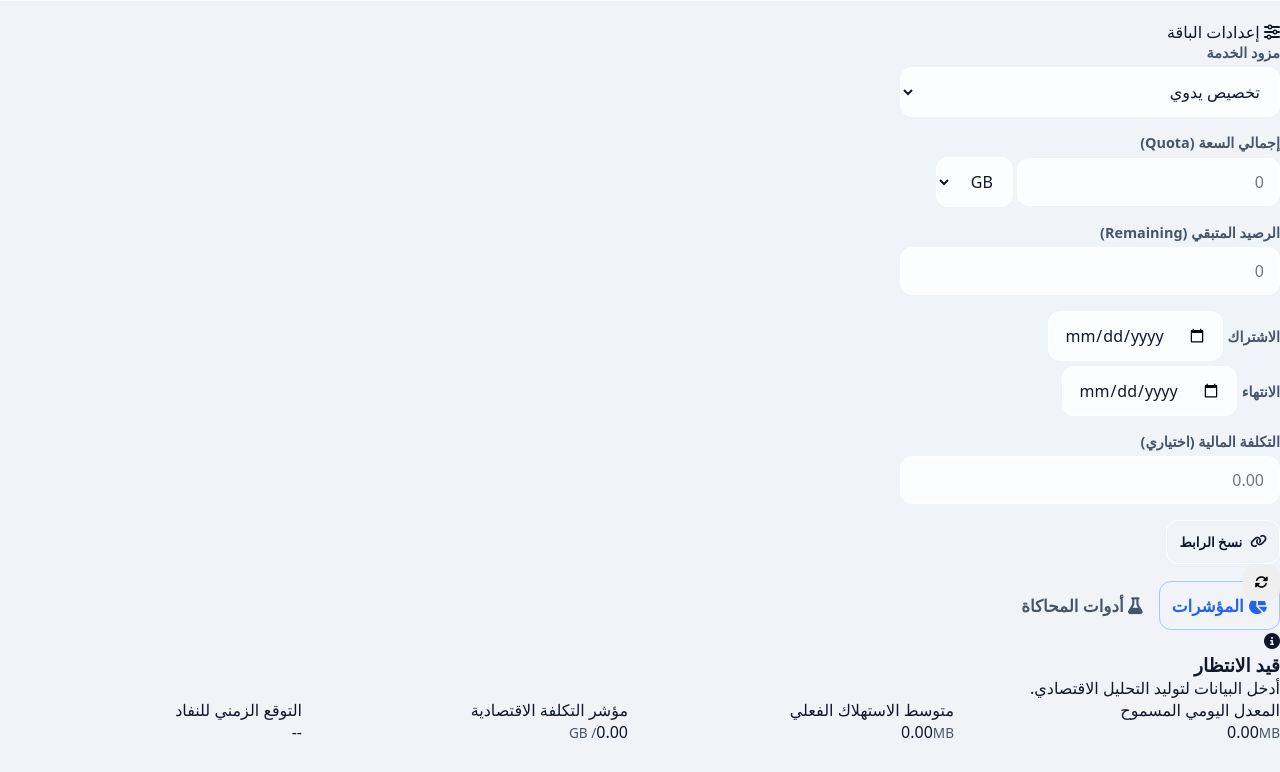
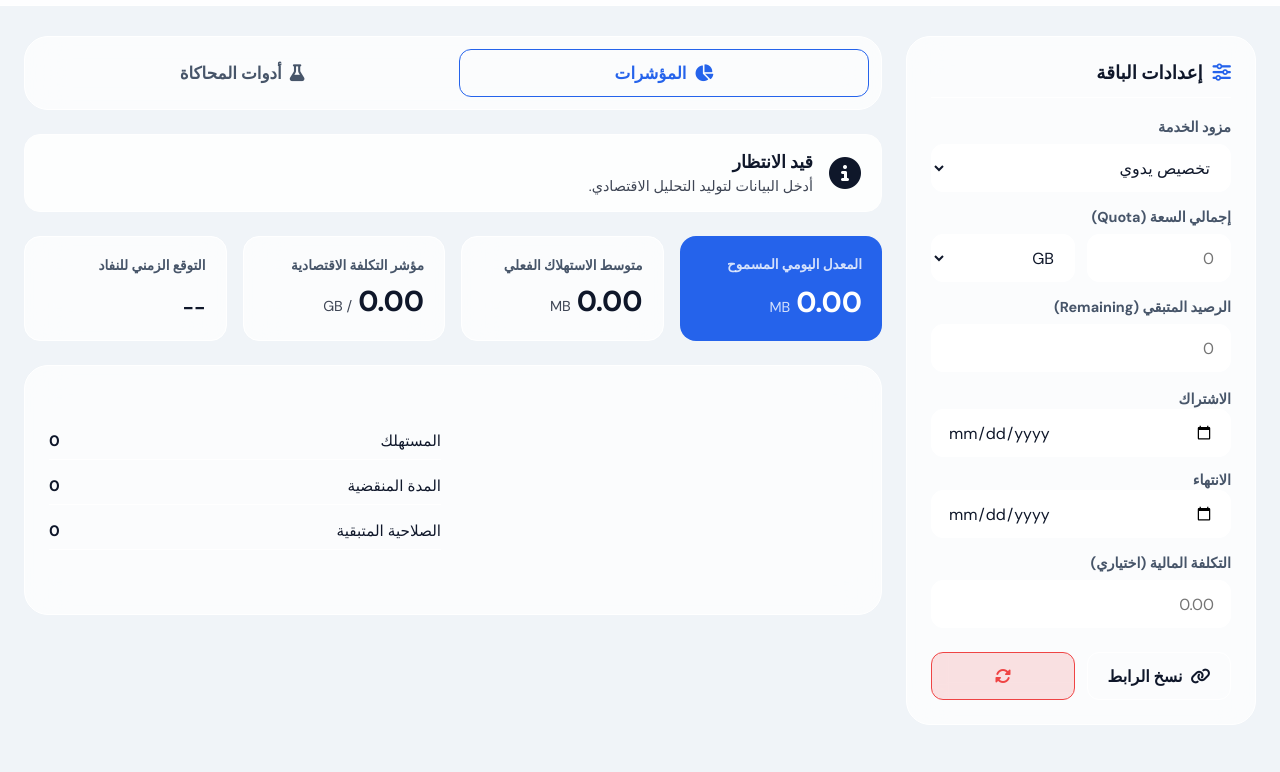
Before and after one commit to azzubairx/data-calculator, a plain HTML site: page index.html in a window 1280 px wide. Shown: the part 69-841 px from the top of the page. Drawn offline with nearby package versions, Linux system fonts and the light colour scheme; a web font is replaced by a local one.

Commit message:
Refactor CSS styles for improved consistency
Refactor CSS styles for consistency and improved readability. Adjust background and text colors, update font-family, and streamline layout properties.

```diff
--- a/css/style.css
+++ b/css/style.css
@@ -1,155 +1,116 @@
-/* ============================================================
-   ملف التنسيقات (DataDash) - النمط الزجاجي
-   ============================================================ */
-@font-face {
-    font-family: 'Casa';
-    src: url('../fonts/Casa.ttf') format('truetype');
-    font-weight: normal; font-display: swap;
+@font-face { font-family: 'Casa'; src: url('../fonts/Casa.ttf') format('truetype'); font-display: swap;}
+@font-face { font-family: 'Casa'; src: url('../fonts/CasaB.ttf') format('truetype'); font-weight: bold; font-display: swap;}
+
+:root {
+    --bg-main: #0B1121; --bg-glass: rgba(30, 41, 59, 0.5); --bg-nav: rgba(11, 17, 33, 0.95);
+    --primary: #3B82F6; --primary-hover: #2563EB;
+    --text-main: #F8FAFC; --text-muted: #94A3B8;
+    --border-glass: rgba(255, 255, 255, 0.1); --input-bg: rgba(15, 23, 42, 0.6);
+
+    --c-green: #10B981; --bg-green: rgba(16, 185, 129, 0.15);
+    --c-warn: #F59E0B; --bg-warn: rgba(245, 158, 11, 0.15);
+    --c-red: #EF4444; --bg-red: rgba(239, 68, 68, 0.15);
 }
-@font-face {
-    font-family: 'Casa';
-    src: url('../fonts/CasaB.ttf') format('truetype');
-    font-weight: bold; font-display: swap;
+[data-theme="light"] {
+    --bg-main: #F0F4F8; --bg-glass: rgba(255, 255, 255, 0.7); --bg-nav: rgba(255, 255, 255, 0.95);
+    --primary: #2563EB; --primary-hover: #1D4ED8;
+    --text-main: #0F172A; --text-muted: #475569;
+    --border-glass: rgba(255, 255, 255, 1); --input-bg: rgba(255, 255, 255, 0.9);
 }
 
-:root {
-    --bg-main: #0B1121;
-    --bg-glass: rgba(30, 41, 59, 0.4);
-    --bg-nav: rgba(11, 17, 33, 0.95);
-    --primary: #3B82F6;
-    --primary-hover: #2563EB;
-    --text-main: #F8FAFC;
-    --text-muted: #94A3B8;
-    --border-glass: rgba(255, 255, 255, 0.08);
-    --border-primary: rgba(59, 130, 246, 0.4);
-    --input-bg: rgba(15, 23, 42, 0.6);
-    --shadow-glass: 0 8px 32px 0 rgba(0, 0, 0, 0.3);
+* { box-sizing: border-box; margin: 0; padding: 0; }
 
-    --status-safe: #10B981; --status-safe-bg: rgba(16, 185, 129, 0.15);
-    --status-warn: #F59E0B; --status-warn-bg: rgba(245, 158, 11, 0.15);
-    --status-crit: #EF4444; --status-crit-bg: rgba(239, 68, 68, 0.15);
+body {
+    background-color: var(--bg-main); color: var(--text-main); direction: rtl;
+    font-family: 'DM Sans', 'Casa', sans-serif; /* DM Sans Ensures 0-9 digits universally */
+    font-variant-numeric: tabular-nums; /* Strictly English numbers visually */
+    min-height: 100vh;
+}
+[dir="ltr"] body { direction: ltr; }
+
+/* Structural Alignments */
+.container { max-width: 1300px; margin: 0 auto; padding: 0 24px; width: 100%;}
+nav { height: 75px; background: var(--bg-nav); border-bottom: 1px solid var(--border-glass); display: flex;}
+.nav-wrapper { display: flex; justify-content: space-between; align-items: center;}
+.logo { font-size: 1.5rem; font-weight: bold; color: var(--primary); text-decoration: none; font-family: 'DM Sans', sans-serif;}
+.nav-controls { display: flex; gap: 12px; }
+
+/* Buttons & Inputs (Strict 48px Height alignment) */
+.icon-btn, .lang-switch {
+    width: 42px; height: 42px; border-radius: 50%; background: var(--bg-glass); border: 1px solid var(--border-glass);
+    color: var(--text-main); cursor: pointer; display: flex; align-items: center; justify-content: center;
+    transition: 0.3s; font-family: 'DM Sans', sans-serif;
+}
+.icon-btn:hover, .lang-switch:hover, .btn:hover { background: var(--primary); border-color: var(--primary); color: white;}
+.font-bold { font-weight: bold; }
+
+.form-control {
+    width: 100%; height: 48px; border-radius: 12px; border: 1px solid var(--border-glass);
+    background: var(--input-bg); color: var(--text-main); padding: 0 16px;
+    font-family: 'DM Sans', 'Casa', sans-serif; font-size: 1rem; outline: none; transition: 0.3s;
+}
+.form-control:focus { border-color: var(--primary); }
+[data-theme="dark"] input[type="date"] { color-scheme: dark; }
+
+/* Layout Grid */
+.dashboard-wrapper { display: flex; flex-direction: column; gap: 24px; padding: 30px 24px; max-width: 1300px; margin: 0 auto; align-items: stretch; }
+@media (min-width: 992px) {
+    .dashboard-wrapper { flex-direction: row; }
+    .sidebar { width: 350px; flex-shrink: 0; }
+    .main-area { flex: 1; min-width: 0; } /* Prevents overflow */
 }
 
-[data-theme="light"] {
-    --bg-main: #F0F4F8;
-    --bg-glass: rgba(255, 255, 255, 0.6);
-    --bg-nav: rgba(255, 255, 255, 0.95);
-    --primary: #2563EB;
-    --primary-hover: #1D4ED8;
-    --text-main: #0F172A;
-    --text-muted: #475569;
-    --border-glass: rgba(255, 255, 255, 1);
-    --input-bg: rgba(255, 255, 255, 0.8);
-    --shadow-glass: 0 8px 32px 0 rgba(31, 38, 135, 0.07);
+/* Glass Geometry */
+.glass-card {
+    background: var(--bg-glass); border: 1px solid var(--border-glass);
+    border-radius: 24px; padding: 24px; backdrop-filter: blur(20px);
 }
+.sec-header { font-size: 1.15rem; font-weight: bold; margin-bottom: 20px; display: flex; gap: 10px; align-items: center; border-bottom: 1px solid var(--border-glass); padding-bottom: 12px;}
+.sec-header i { color: var(--primary); }
 
-* { margin: 0; padding: 0; box-sizing: border-box; }
+.form-group { margin-bottom: 16px; display: flex; flex-direction: column; gap: 8px;}
+label { font-size: 0.9rem; font-weight: bold; color: var(--text-muted); }
+.input-grid { display: flex; gap: 12px; }
 
-body {
-    font-family: 'Casa', system-ui, sans-serif;
-    background-color: var(--bg-main); color: var(--text-main);
-    direction: rtl; min-height: 100vh;
-    background-image: radial-gradient(circle at 15% 50%, var(--primary-glass), transparent 25%),
-                      radial-gradient(circle at 85% 30%, var(--primary-glass), transparent 25%);
-    transition: all 0.3s;
-}
+.btn-row { display: flex; gap: 12px; margin-top: 24px; }
+.btn { height: 48px; flex: 1; border-radius: 12px; font-weight: bold; font-size: 1rem; font-family: inherit; display: flex; align-items: center; justify-content: center; gap: 8px; cursor: pointer; border: 1px solid transparent; transition: 0.3s;}
+.btn-outline { background: transparent; border-color: var(--border-glass); color: var(--text-main);}
+.btn-danger { background: var(--bg-red); border-color: var(--c-red); color: var(--c-red);}
 
-[dir="ltr"] body {
-    direction: ltr; text-align: left;
-    font-family: 'DM Sans', system-ui, sans-serif !important;
-}
+/* Tabs & Dashboard Internal Elements */
+.tabs-container { padding: 12px; display: flex; gap: 12px; margin-bottom: 24px;}
+.tab-btn { flex: 1; height: 48px; border-radius: 12px; background: transparent; border: 1px solid transparent; color: var(--text-muted); cursor: pointer; font-weight: bold; font-family: inherit; font-size: 1.05rem; display: flex; gap: 8px; justify-content: center; align-items: center; transition: 0.3s;}
+.tab-btn.active { background: var(--primary-glass); border-color: var(--primary); color: var(--primary);}
+.tab-content { display: none; animation: fadeIn 0.4s;}
+.tab-content.active { display: block; }
+@keyframes fadeIn { from{opacity:0; transform: translateY(5px)} to{opacity:1;} }
 
-/* Nav & Layout */
-.container { max-width: 1200px; margin: 0 auto; padding: 0 20px; }
-nav { background: var(--bg-nav); backdrop-filter: blur(16px); border-bottom: 1px solid var(--border-glass); height: 70px; display: flex; align-items: center;}
-nav .container { display: flex; justify-content: space-between; align-items: center; width: 100%;}
-.logo { font-family: 'DM Sans', sans-serif !important; font-size: 1.4rem; font-weight: 700; color: var(--primary); text-decoration: none;}
-.nav-controls { display: flex; gap: 10px; }
-.icon-btn, .lang-switch {
-    background: var(--bg-glass); border: 1px solid var(--border-glass); color: var(--text-main);
-    width: 40px; height: 40px; border-radius: 50%; cursor: pointer; display: flex; align-items: center; justify-content: center;
-    font-family: 'DM Sans', sans-serif; font-weight: bold; transition: 0.3s; text-decoration: none;
-}
-.icon-btn:hover, .lang-switch:hover { background: var(--primary); color: #fff; border-color: var(--primary); }
+.status-box { padding: 16px 20px; border-radius: 16px; display: flex; gap: 16px; align-items: center; border: 1px solid var(--border-glass); margin-bottom: 24px; background: var(--input-bg); transition: 0.3s;}
+#stIcon { font-size: 2rem; }
+.status-box h3 { margin-bottom: 4px; font-size: 1.1rem; }
+.status-box p { font-size: 0.9rem; margin: 0; opacity: 0.8;}
 
-.dashboard-container { display: flex; flex-direction: column; gap: 2rem; padding: 30px 20px; max-width: 1300px; margin: 0 auto; }
-@media(min-width: 992px) {
-    .dashboard-container { flex-direction: row; align-items: flex-start; }
-    .sidebar { width: 380px; flex-shrink: 0; position: sticky; top: 90px; }
-    .main-content { flex: 1; overflow: hidden;}
-}
+.metrics-grid { display: grid; grid-template-columns: repeat(auto-fit, minmax(200px, 1fr)); gap: 16px; margin-bottom: 24px; }
+.metric { padding: 20px; display: flex; flex-direction: column; justify-content: space-between; border-radius: 16px;}
+.primary-card { background: var(--primary); color: white; }
+.primary-card .m-lbl { color: rgba(255,255,255,0.8); }
+.m-lbl { font-size: 0.85rem; font-weight: bold; margin-bottom: 8px; color: var(--text-muted);}
+.m-val-row { display: flex; align-items: baseline; gap: 6px;}
+.m-val { font-size: 1.8rem; font-weight: bold; font-family: 'DM Sans', sans-serif;}
+.m-unit { font-size: 0.9rem; font-weight: normal; opacity: 0.8;}
+.date-val { font-size: 1.25rem !important; }
 
-/* Glass Panels & Forms */
-.glass-panel {
-    background: var(--bg-glass); backdrop-filter: blur(20px); -webkit-backdrop-filter: blur(20px);
-    border: 1px solid var(--border-glass); border-radius: 20px; padding: 1.8rem;
-    box-shadow: var(--shadow-glass); margin-bottom: 2rem;
-}
-.panel-header { display: flex; align-items: center; gap: 10px; margin-bottom: 1.5rem; font-size: 1.2rem; border-bottom: 1px solid var(--border-glass); padding-bottom: 10px;}
+.chart-wrapper { display: flex; flex-direction: column; gap: 24px; align-items: center;}
+@media (min-width:768px){ .chart-wrapper {flex-direction: row;} }
+.chart-canvas { flex: 1; height: 200px; width: 100%; min-width: 200px;}
+.chart-details { flex: 1; width: 100%; display: flex; flex-direction: column; gap: 16px; }
+.d-row { display: flex; justify-content: space-between; border-bottom: 1px solid var(--border-glass); padding-bottom: 8px; font-size: 0.95rem; }
 
-.form-group { margin-bottom: 1rem; display: flex; flex-direction: column; gap: 5px; }
-label { font-size: 0.9rem; color: var(--text-muted); font-weight: bold; }
-input, select {
-    background: var(--input-bg); border: 1px solid var(--border-glass); color: var(--text-main);
-    padding: 12px 15px; border-radius: 12px; font-family: inherit; font-size: 1rem; outline: none; transition: 0.3s;
-}
-input:focus, select:focus { border-color: var(--primary); }
-[data-theme="dark"] input[type="date"] { color-scheme: dark; }
-[data-theme="light"] input[type="date"] { color-scheme: light; }
+/* Simulation Tools */
+.mb-2 { margin-bottom: 24px; }
+.tool-desc { font-size: 0.9rem; color: var(--text-muted); line-height: 1.6; }
+.mt-1 { margin-top: 12px; }
+.result-box { padding: 12px; border-radius: 12px; background: var(--input-bg); border: 1px solid var(--border-glass); text-align: center; color: var(--primary); font-weight: bold; font-family: 'DM Sans', sans-serif; font-size: 1.1rem; min-height: 48px; display: flex; align-items: center; justify-content: center;}
+.text-sm { font-size: 0.95rem; }
 
-.input-row { display: flex; gap: 10px; }
-.input-row input { flex: 2; }
-.input-row select { flex: 1; }
-
-.actions-row { display: flex; gap: 10px; margin-top: 1.5rem; }
-.btn {
-    flex: 1; padding: 12px; border-radius: 12px; font-weight: bold; cursor: pointer; border: none; font-family: inherit; transition: 0.3s; display: flex; justify-content: center; align-items: center; gap: 8px;
-}
-.btn-outline { background: transparent; border: 1px solid var(--border-glass); color: var(--text-main); }
-.btn-outline:hover { background: var(--bg-glass); }
-.text-red { color: var(--status-crit); }
-.text-red:hover { background: var(--status-crit-bg); border-color: var(--status-crit); }
-
-/* Tabs */
-.tabs-nav { display: flex; padding: 10px; gap: 10px; margin-bottom: 2rem;}
-.tab-btn { flex: 1; padding: 12px; border-radius: 12px; border: none; background: transparent; color: var(--text-muted); font-weight: bold; font-family: inherit; cursor: pointer; transition: 0.3s; font-size: 1.05rem;}
-.tab-btn.active { background: var(--primary-glass); color: var(--primary); border: 1px solid var(--border-primary); }
-.tab-btn:hover:not(.active) { background: var(--input-bg); }
-.tab-content { display: none; animation: fadeIn 0.4s; }
-.tab-content.active { display: block; }
-
-@keyframes fadeIn { from {opacity: 0; transform: translateY(10px);} to {opacity: 1; transform: translateY(0);}}
-
-/* Dashboard Metrics */
-.status-banner {
-    padding: 1.2rem; border-radius: 16px; margin-bottom: 2rem; display: flex; align-items: center; gap: 15px; border: 1px solid var(--border-glass); background: var(--input-bg);
-}
-.status-icon { font-size: 2rem; }
-.status-text h3 { font-size: 1.2rem; margin-bottom: 4px; font-weight: bold;}
-.status-text p { font-size: 0.9rem; margin: 0; opacity: 0.8; }
-
-.metrics-grid { display: grid; grid-template-columns: repeat(auto-fit, minmax(200px, 1fr)); gap: 1.5rem; margin-bottom: 2rem;}
-.metric-card {
-    background: var(--input-bg); border: 1px solid var(--border-glass); padding: 1.5rem; border-radius: 16px; display: flex; flex-direction: column; gap: 5px;
-}
-.primary-border { border-color: var(--primary); background: var(--primary-glass); }
-.m-label { font-size: 0.85rem; color: var(--text-muted); font-weight: bold; }
-.m-value { font-size: 1.8rem; font-weight: bold; color: var(--text-main); font-family: 'DM Sans', sans-serif;}
-.text-medium { font-size: 1.4rem; }
-.m-unit { font-size: 0.85rem; color: var(--text-muted); }
-
-.chart-section { display: flex; flex-direction: column; gap: 2rem; }
-@media(min-width: 768px){ .chart-section { flex-direction: row; align-items: center; } }
-.chart-wrapper { flex: 1; height: 200px; min-width: 250px;}
-.chart-stats { flex: 1; display: flex; flex-direction: column; gap: 15px; min-width: 200px;}
-.stat-line { display: flex; justify-content: space-between; border-bottom: 1px solid var(--border-glass); padding-bottom: 8px; font-size: 0.95rem; }
-.stat-line strong { font-family: 'DM Sans', sans-serif; }
-
-/* Tools Grid */
-.tools-grid { display: grid; grid-template-columns: repeat(auto-fit, minmax(300px, 1fr)); gap: 1.5rem;}
-.tool-card h3 { display: flex; align-items: center; gap: 10px; margin-bottom: 8px; color: var(--primary); font-size: 1.2rem;}
-.tool-card p { font-size: 0.9rem; color: var(--text-muted); margin-bottom: 1rem;}
-.mt-1 { margin-top: 1rem; }
-.tl-result {
-    margin-top: 15px; padding: 15px; border-radius: 12px; background: var(--input-bg); border: 1px solid var(--border-glass); text-align: center; font-weight: bold; color: var(--primary); font-family: 'DM Sans', sans-serif;
-}
+input[type="range"] { accent-color: var(--primary); }
```
